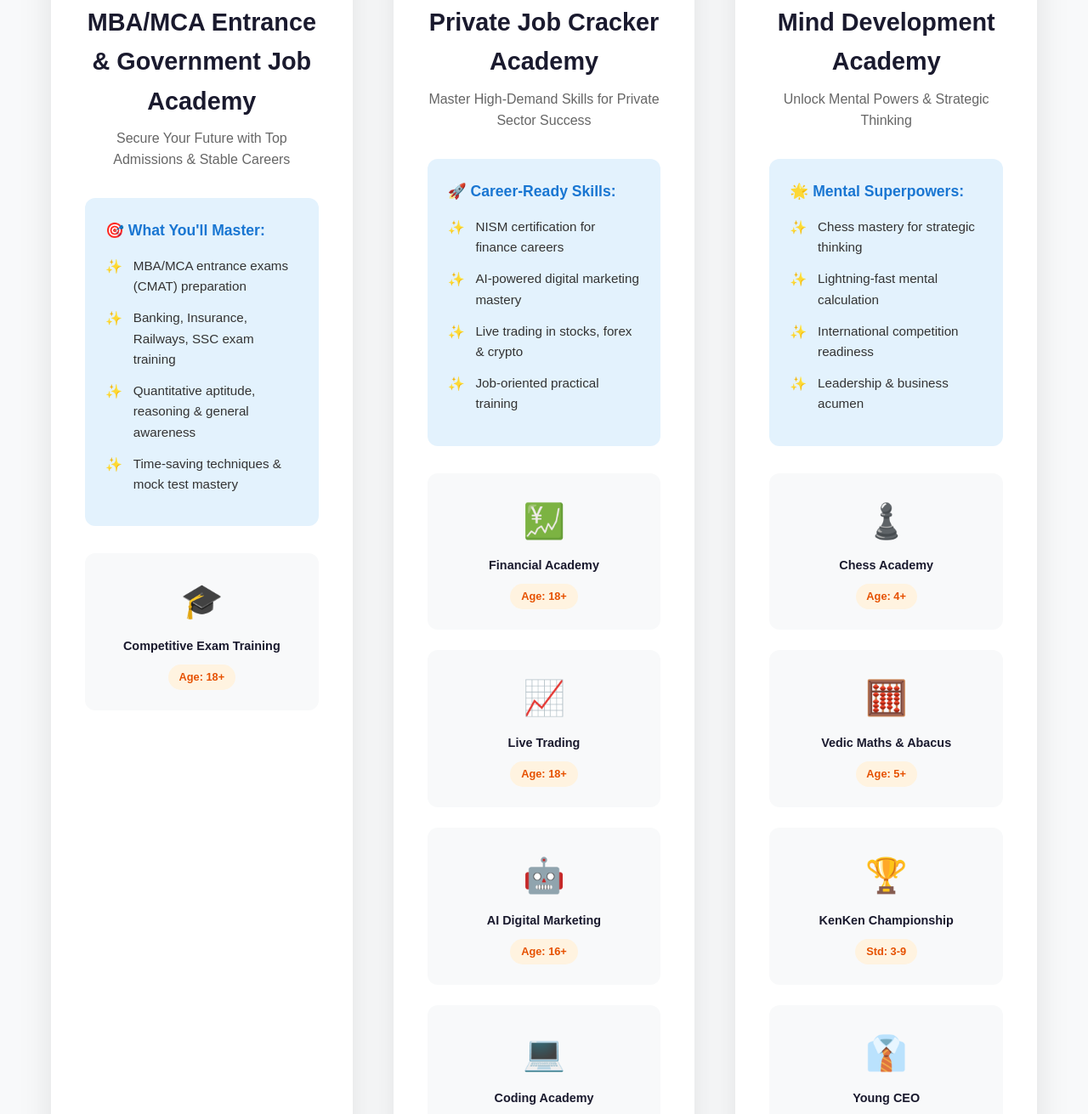
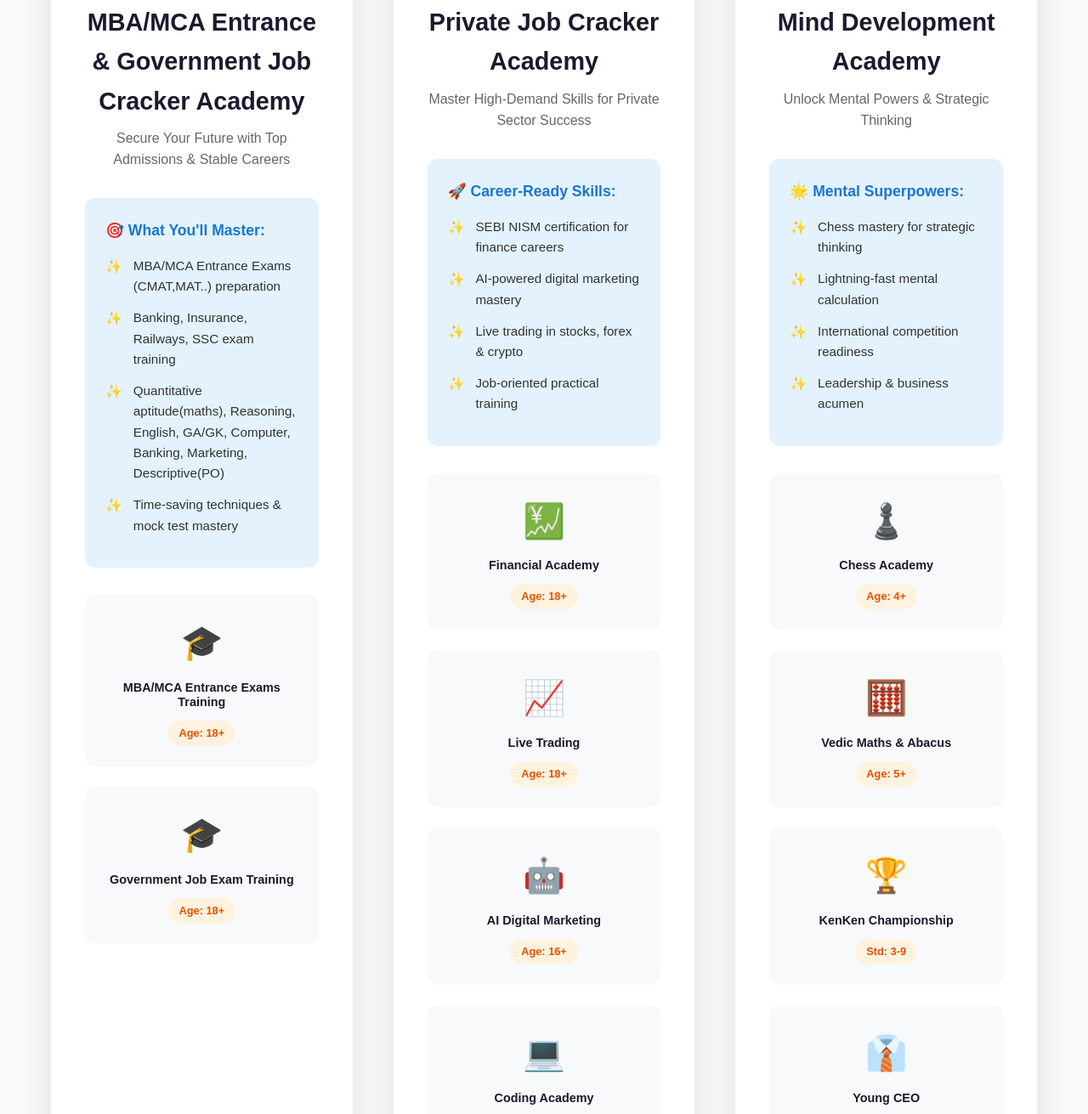
Before and after one commit to bhagirath20/mebhiraja, a plain HTML site: page index.html in a window 1280 px wide. Shown: the part 744-2055 px from the top of the page at 85% size. Drawn offline with Linux system fonts and the light colour scheme.

Commit message:
Update index.html

```diff
--- a/index.html
+++ b/index.html
@@ -460,20 +460,20 @@
                 <div class="main-academy-card">
                     <div class="main-academy-header">
                         <div class="main-academy-icon">🏛️</div>
-                        <h3 class="main-academy-title">MBA/MCA Entrance & Government Job Academy</h3>
+                        <h3 class="main-academy-title">MBA/MCA Entrance & Government Job Cracker Academy</h3>
                         <p class="main-academy-subtitle">Secure Your Future with Top Admissions & Stable Careers</p>
                     </div>
 
                     <div class="key-benefits">
                         <h4>🎯 What You'll Master:</h4>
                         <div class="benefit-item">
-                            <span class="benefit-text">MBA/MCA entrance exams (CMAT) preparation</span>
+                            <span class="benefit-text">MBA/MCA Entrance Exams (CMAT,MAT..) preparation</span>
                         </div>
                         <div class="benefit-item">
                             <span class="benefit-text">Banking, Insurance, Railways, SSC exam training</span>
                         </div>
                         <div class="benefit-item">
-                            <span class="benefit-text">Quantitative aptitude, reasoning & general awareness</span>
+                            <span class="benefit-text">Quantitative aptitude(maths), Reasoning, English, GA/GK, Computer, Banking, Marketing, Descriptive(PO)</span>
                         </div>
                         <div class="benefit-item">
                             <span class="benefit-text">Time-saving techniques & mock test mastery</span>
@@ -483,7 +483,13 @@
                     <div class="sub-academies-grid">
                         <div class="sub-academy">
                             <div class="sub-academy-icon">🎓</div>
-                            <div class="sub-academy-name">Competitive Exam Training</div>
+                            <div class="sub-academy-name">MBA/MCA Entrance Exams Training</div>
+                            <div class="age-range">Age: 18+</div>
+                        </div>
+
+                        <div class="sub-academy">
+                            <div class="sub-academy-icon">🎓</div>
+                            <div class="sub-academy-name">Government Job Exam Training</div>
                             <div class="age-range">Age: 18+</div>
                         </div>
                     </div>
@@ -500,7 +506,7 @@
                     <div class="key-benefits">
                         <h4>🚀 Career-Ready Skills:</h4>
                         <div class="benefit-item">
-                            <span class="benefit-text">NISM certification for finance careers</span>
+                            <span class="benefit-text">SEBI NISM certification for finance careers</span>
                         </div>
                         <div class="benefit-item">
                             <span class="benefit-text">AI-powered digital marketing mastery</span>
```
